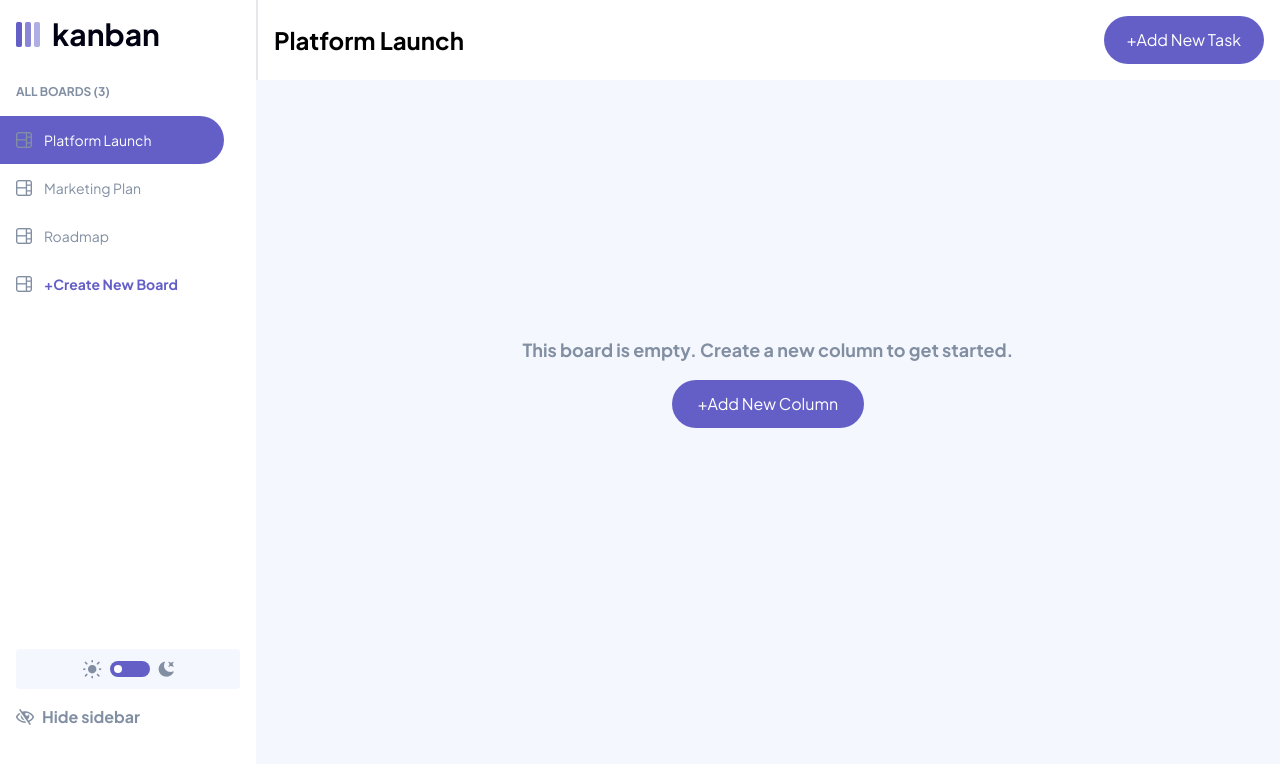
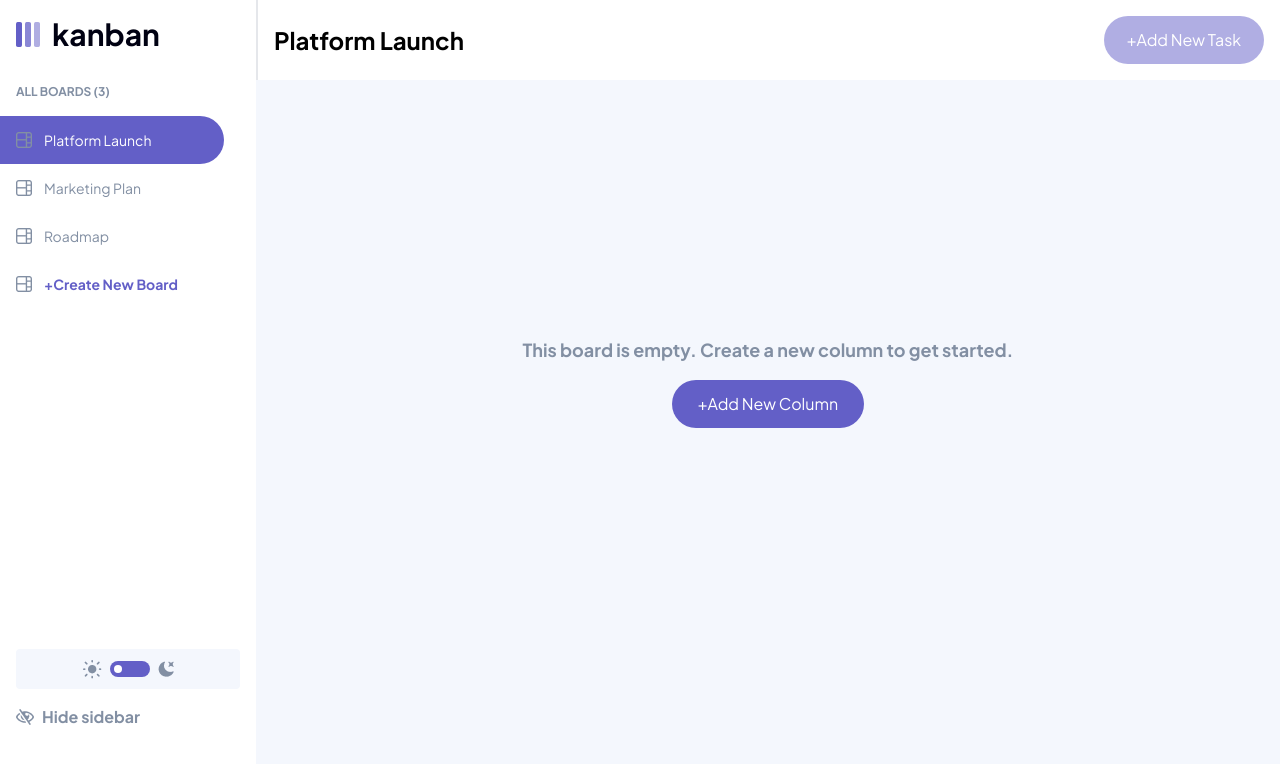
Before and after one commit to Generalsoi/kanban, a React (Create React App) app: page / in a window 1280 px wide. Shown: the top 764 px of the page. Built offline with nearby package versions, Linux system fonts and the light colour scheme.

Commit message:
added the logic for switching the add task btn btw disabled and enabled state

```diff
--- a/src/components/content/content.jsx
+++ b/src/components/content/content.jsx
@@ -7,7 +7,7 @@ const Content = (props) => {
   // passing the props using object destructuring
   const { sidebar, setSidebar } = props;
 
-  const [disabled, setDisabled] = useState(false);
+  const [disabled, setDisabled] = useState(true);
 
   // setting the state for the column data.
   const [appData, setAppData] = useState([]);
@@ -28,6 +28,7 @@ const Content = (props) => {
     };
 
     setAppData((appData) => [...appData, newColumn]);
+    setDisabled(false);
   };
 
   // creating a state for getting the value from the new column input modal
@@ -45,7 +46,7 @@ const Content = (props) => {
             className={`${disabled ? "bg-opacity-50" : "bg-opacity-100"} ${
               appData && !disabled
             } bg-[#635FC7] text-white p-4 rounded-full border-none w-40 h-12 flex items-center justify-center font-jakarta`}
-            disabled={true}
+            disabled={disabled ? true : false}
           >
             +Add New Task
           </button>
```
